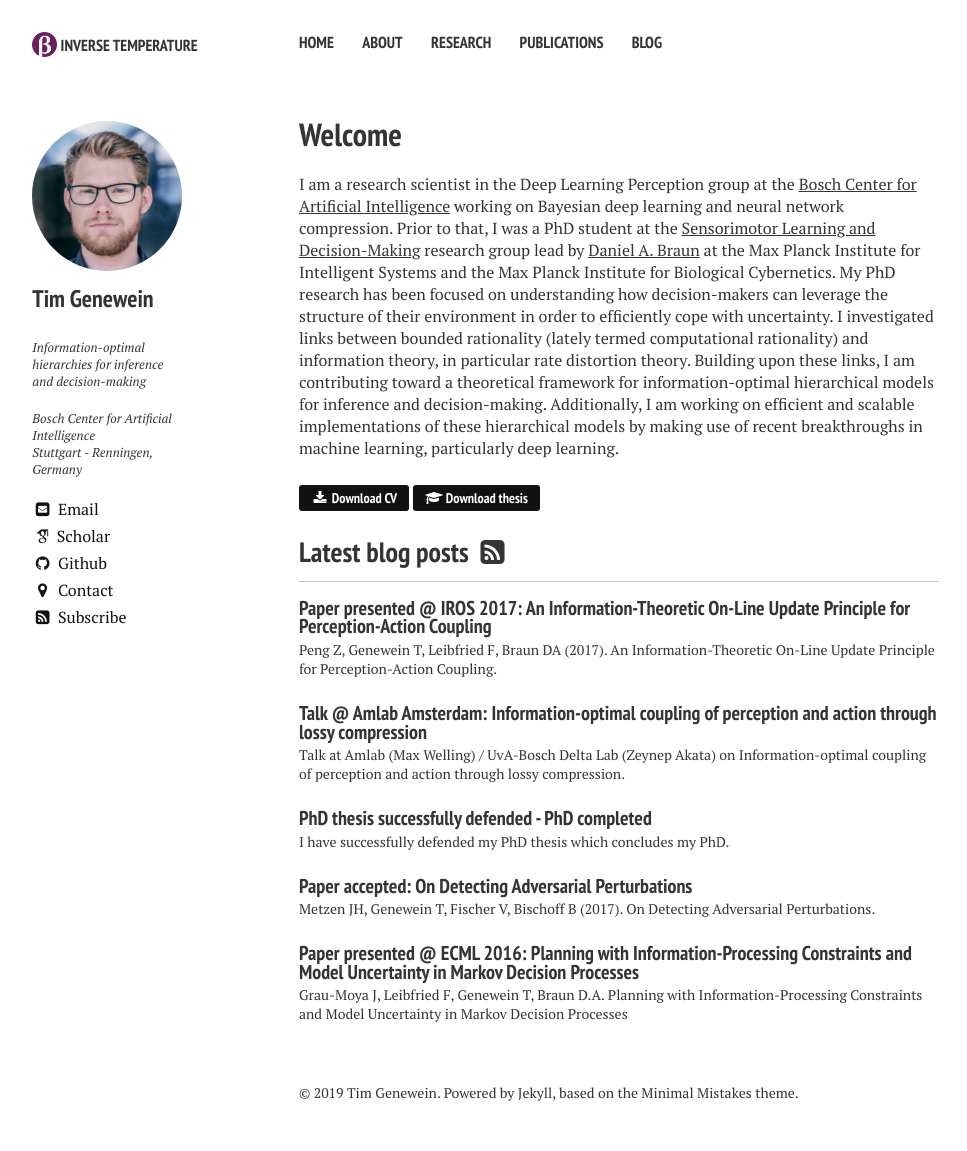
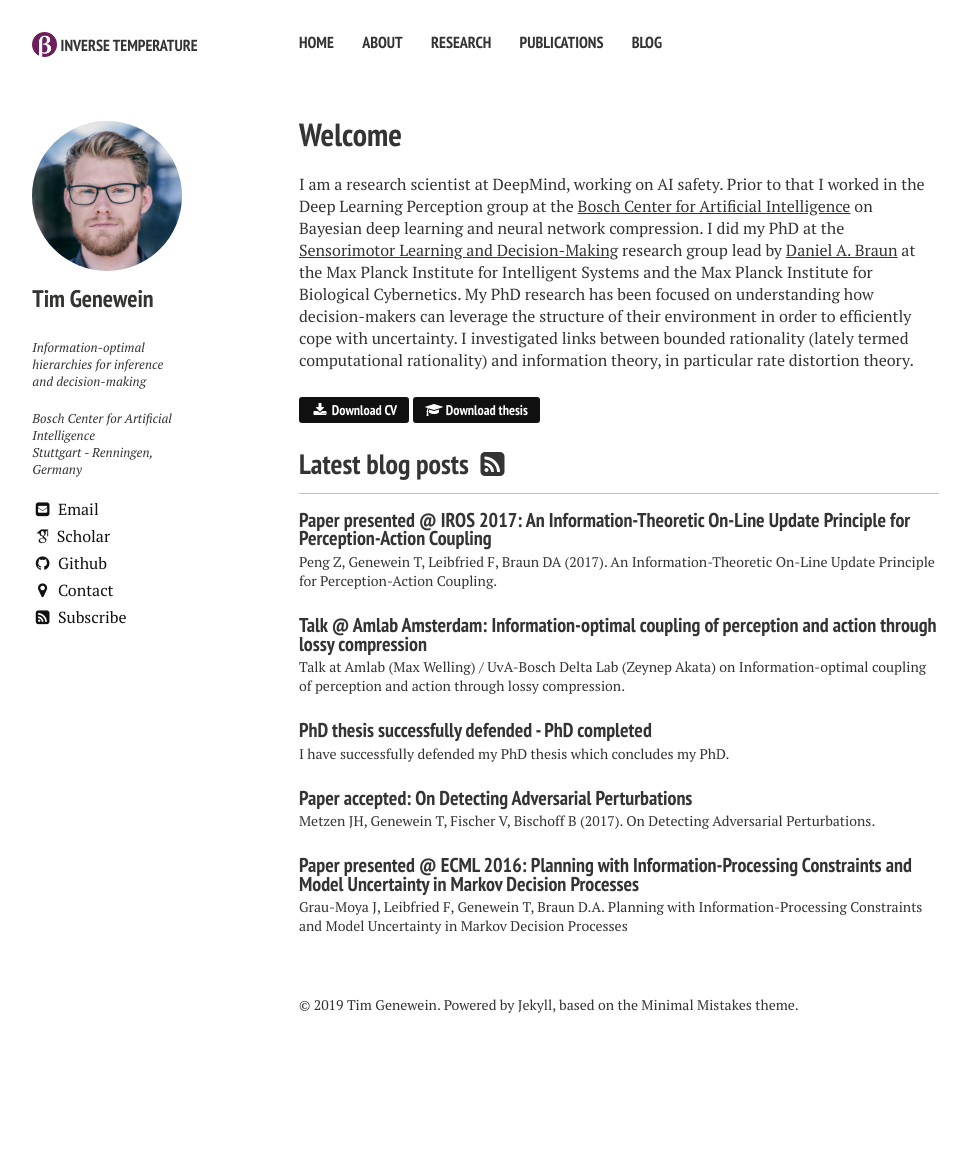
Before and after one commit to tgenewein/tgenewein.github.io, a Jekyll site: the page built from index.md, in a window 1280 px wide. Shown: the whole page, without its empty margins (21-988 px from the left). Built offline with Jekyll 4.4.1, drawn with Linux system fonts in a browser that asks for light colours; nearby versions of some CDN libraries; some web fonts are replaced; after the commit the page ends 1063 px from its top, so only the background shows below that.

Commit message:
Update index.md

```diff
--- a/index.md
+++ b/index.md
@@ -16,7 +16,7 @@
 
 
 # [Welcome]({{ site.url }}/about/)
-I am a research scientist in the Deep Learning Perception group at the [Bosch Center for Artificial Intelligence](https://www.bosch-ai.com/en/home/home.html) working on Bayesian deep learning and neural network compression. Prior to that, I was a PhD student at the [Sensorimotor Learning and Decision-Making](http://www.kyb.tuebingen.mpg.de/research/rg/braun.html) research group lead by [Daniel A. Braun](https://www.uni-ulm.de/in/neuroinformatik/mitarbeiter/d-braun/) at the Max Planck Institute for Intelligent Systems and the Max Planck Institute for Biological Cybernetics. My PhD research has been focused on understanding how decision-makers can leverage the structure of their environment in order to efficiently cope with uncertainty. I investigated links between bounded rationality (lately termed computational rationality) and information theory, in particular rate distortion theory. Building upon these links, I am contributing toward a theoretical framework for information-optimal hierarchical models for inference and decision-making. Additionally, I am working on efficient and scalable implementations of these hierarchical models by making use of recent breakthroughs in machine learning, particularly deep learning.
+I am a research scientist at DeepMind, working on AI safety. Prior to that I worked in the Deep Learning Perception group at the [Bosch Center for Artificial Intelligence](https://www.bosch-ai.com/en/home/home.html) on Bayesian deep learning and neural network compression. I did my PhD at the [Sensorimotor Learning and Decision-Making](http://www.kyb.tuebingen.mpg.de/research/rg/braun.html) research group lead by [Daniel A. Braun](https://www.uni-ulm.de/in/neuroinformatik/mitarbeiter/d-braun/) at the Max Planck Institute for Intelligent Systems and the Max Planck Institute for Biological Cybernetics. My PhD research has been focused on understanding how decision-makers can leverage the structure of their environment in order to efficiently cope with uncertainty. I investigated links between bounded rationality (lately termed computational rationality) and information theory, in particular rate distortion theory.
 
 <a href="{{ site.url }}/files/CV.pdf" class="btn"><i class="fa fa-fw fa-download"></i> Download CV</a>
 <a href="{{ site.url }}/files/PhD_Thesis.pdf" class="btn"><i class="fa fa-graduation-cap"></i> Download thesis</a>
```
